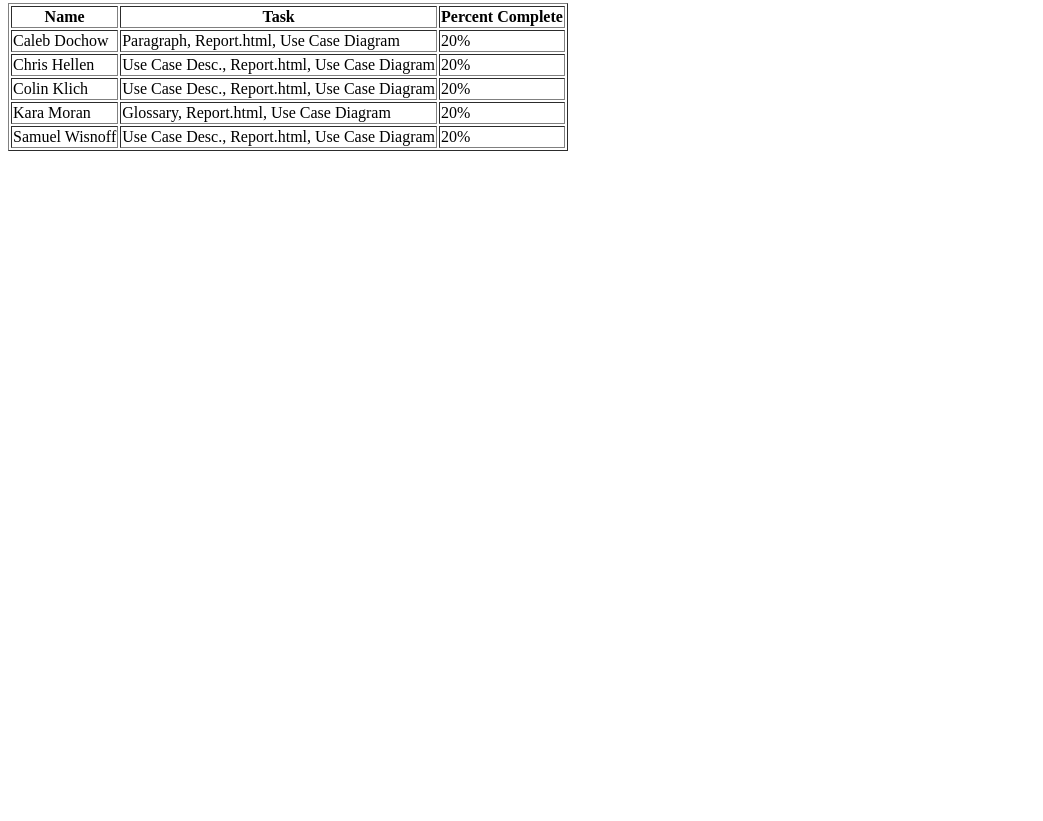
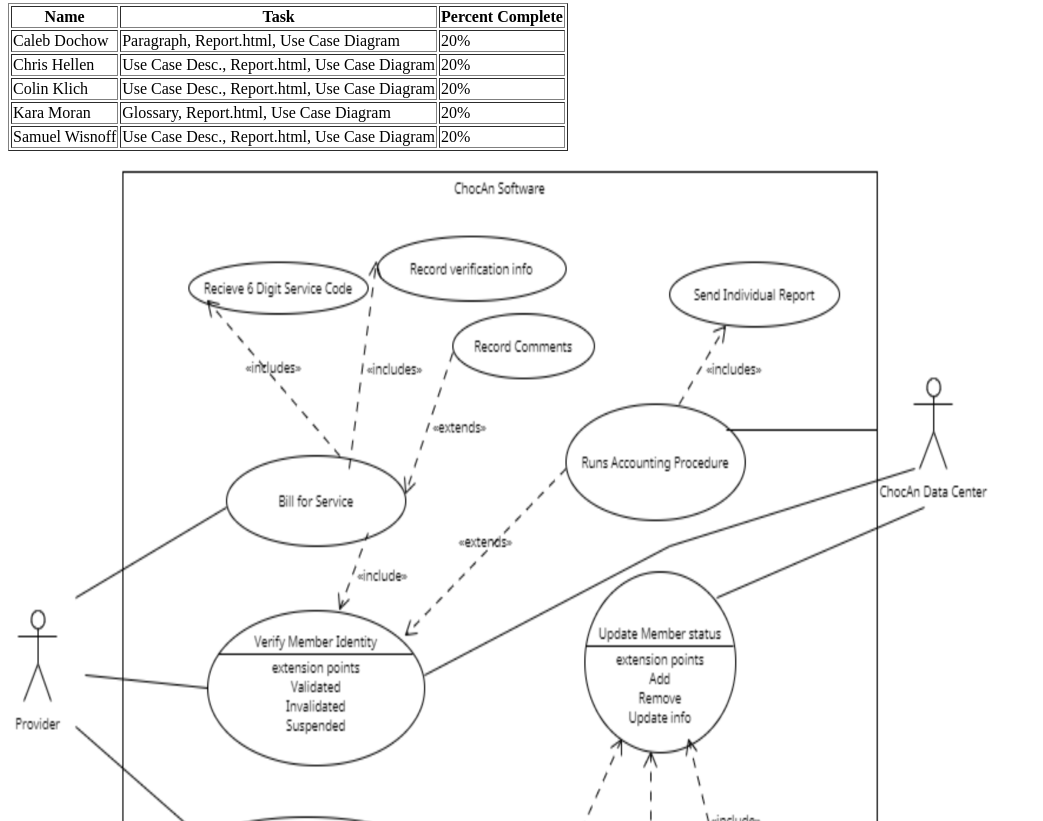
Before and after one commit to ColinKlich/chocan, a plain HTML site: page Team13_Requirements/SamuelWisnoffTeam13Report.html in a window 1280 px wide. Shown: the part 339-1160 px from the top of the page, without its empty margins (0-1043 px from the left). Before the commit the page ends 800 px from the top, so only its background shows below. Drawn offline with Linux system fonts and the light colour scheme.

Commit message:
Added use case image to individualreport

```diff
--- a/Team13_Requirements/SamuelWisnoffTeam13Report.html
+++ b/Team13_Requirements/SamuelWisnoffTeam13Report.html
@@ -90,6 +90,7 @@
 
     </table>
 
+    <img src="./use-case-diagrams/SamuelWisnoffUseCaseDiagram.png" alt="use-case-diagram for ChocAn software" height = "1000px" width="1000px">
 
 
 
```
